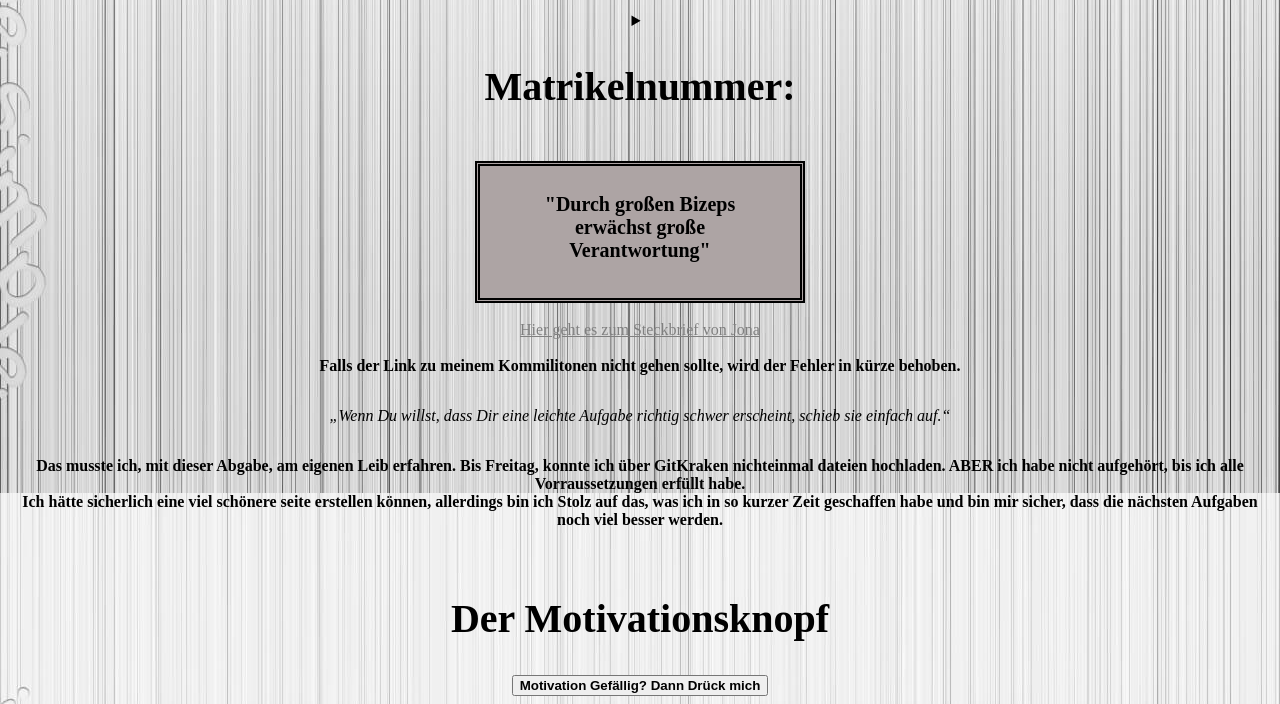
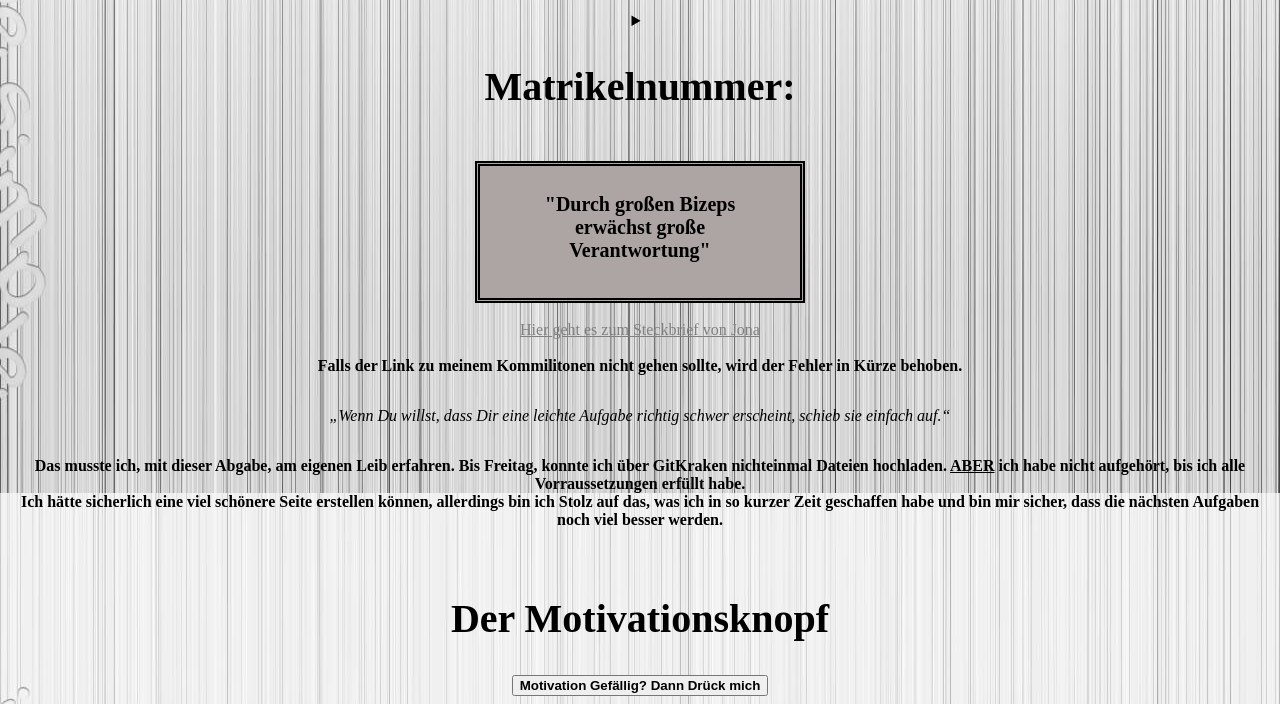
Before and after one commit to ermirdoroci/GiS_WiSe_20-21, a plain HTML site: page Steckbrief_Ermir_Doroci.html in a window 1280 px wide. Shown: the part 707-1411 px from the top of the page. Drawn offline with Linux system fonts and the light colour scheme.

Commit message:
rechtschreibkorrektur

```diff
--- a/Steckbrief_Ermir_Doroci.html
+++ b/Steckbrief_Ermir_Doroci.html
@@ -38,11 +38,11 @@
 
  <div class="myDiv"> <blockquote> <h2 id="HTwo">"Durch großen Bizeps erwächst große Verantwortung"</h2></blockquote></div><br>
    <a href="https://brotherbroadway.github.io/GIS-WiSe-2020-2021/Kapitel_1.1/Steckbrief/#Person">Hier geht es zum Steckbrief von Jona</a> <br>
-<b>Falls der Link zu meinem Kommilitonen nicht gehen sollte, wird der Fehler in kürze behoben.</b><p></p>
+<b>Falls der Link zu meinem Kommilitonen nicht gehen sollte, wird der Fehler in Kürze behoben.</b><p></p>
 <i>„Wenn Du willst, dass Dir eine leichte Aufgabe richtig schwer erscheint, schieb sie einfach auf.“</i><p></p>
 <strong>Das musste ich, mit dieser Abgabe, am eigenen Leib erfahren. Bis Freitag, konnte ich über GitKraken nichteinmal
-    dateien hochladen. <b>ABER</b> ich habe nicht aufgehört, bis ich alle Vorraussetzungen erfüllt habe. <br>
-    Ich hätte sicherlich eine viel schönere seite erstellen können, allerdings bin ich Stolz auf das, was ich in
+    Dateien hochladen. <u>ABER</u> ich habe nicht aufgehört, bis ich alle Vorraussetzungen erfüllt habe. <br>
+    Ich hätte sicherlich eine viel schönere Seite erstellen können, allerdings bin ich Stolz auf das, was ich in
     so kurzer Zeit geschaffen habe und bin mir sicher, dass die nächsten Aufgaben noch viel besser werden.
 </strong> <p></p>
 <h2>Der Motivationsknopf</h2>
```
Also changed, not shown: Kontakt.html (+1 -1 lines), portfolio.html (+1 -1 lines).
